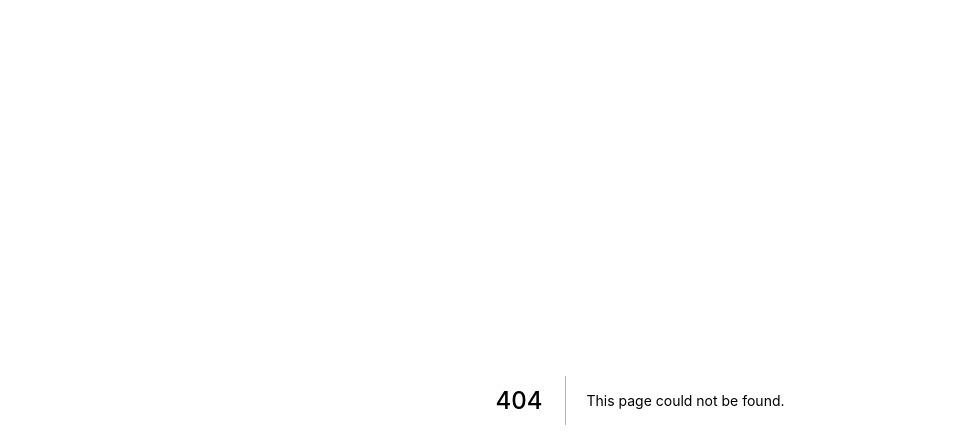
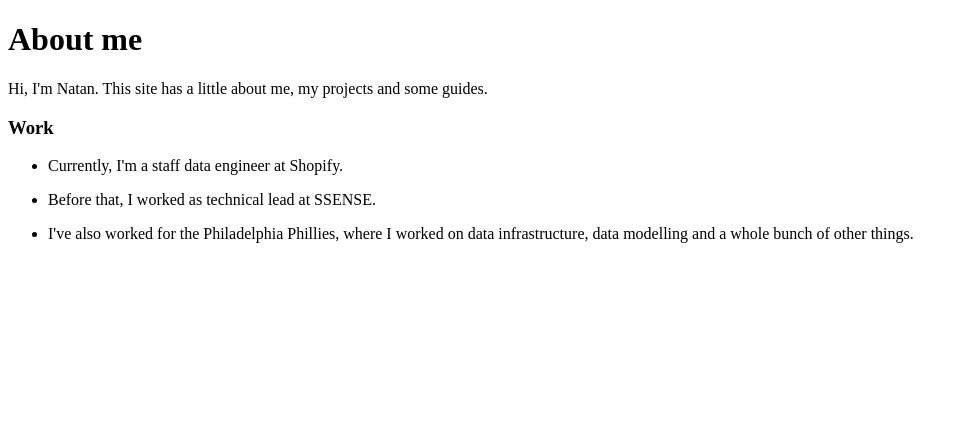
Before and after one commit to natanweinberger/blog, a Next.js app: page /about in a window 1280 px wide. Before the commit this address had no page. Shown: the top 448 px of the page, without its empty margins (0-968 px from the left). Built offline with nearby package versions, Linux system fonts and the light colour scheme.

Commit message:
Simplify index and about pages

```diff
--- /dev/null
+++ b/pages/about.mdx
@@ -0,0 +1,11 @@
+# About me
+
+Hi, I'm Natan. This site has a little about me, my projects and some guides.
+
+### Work
+
+- Currently, I'm a staff data engineer at Shopify.
+
+- Before that, I worked as technical lead at SSENSE.
+
+- I've also worked for the Philadelphia Phillies, where I worked on data infrastructure, data modelling and a whole bunch of other things.
```
Also changed, not shown: pages/index.jsx (added, +19 -0 lines).
